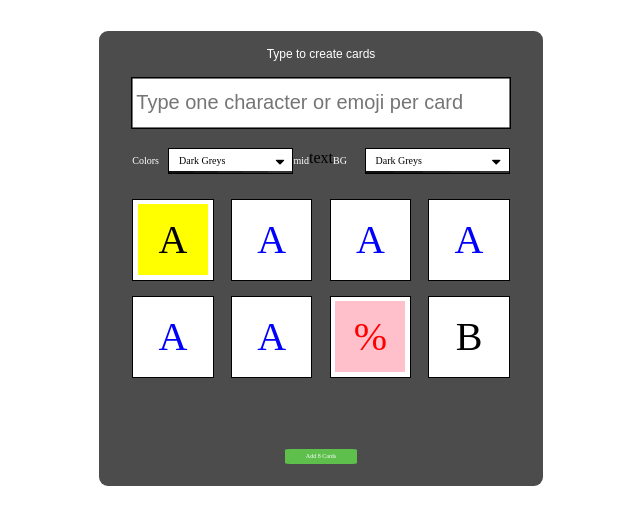
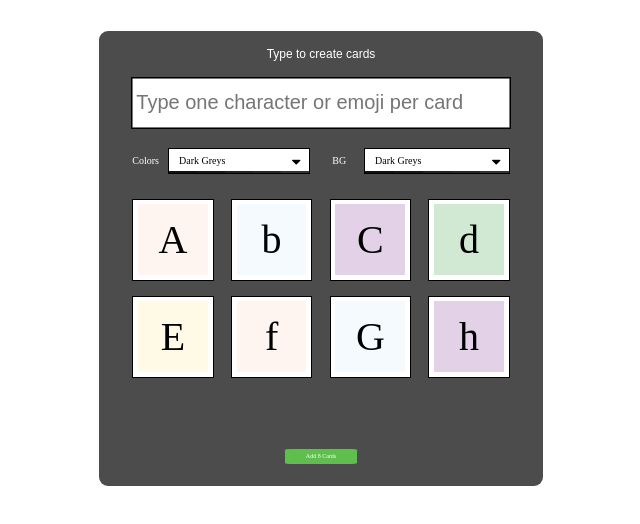
Before and after one commit to amirs12/card-editor, a Vue app: page / in a window 1280 px wide. Shown: the top 524 px of the page, without its empty margins (319-959 px from the left). Built offline with nearby package versions, Linux system fonts and the light colour scheme.

Commit message:
w props b4 input

```diff
--- a/src/App.vue
+++ b/src/App.vue
@@ -4,12 +4,15 @@
       <div class="type-title">Type to create cards</div>
       <CharactersInput />
       <section class="menus-container">
-        <ColorsMenu @applyColorPalette="applyColorPallete($event)" />
-        <div>{{colorPalette.title}}</div>
-        <BgMenu />
+        <ColorsMenu @applyColorPalette="applyColorPalette($event)" />
+        <BgMenu @applyBgPalette="applyBgPalette($event)"/>
       </section>
       <section class="preview-box">
-        <Cards />
+        <Cards
+          :chars="chars"
+          :colorPalette="colorPalette"
+          :bgPalette="bgPalette"
+        />
       </section>
       <SaveButton />
     </article>
@@ -33,11 +36,22 @@ export default {
     SaveButton
   },
   data: () => ({
-    colorPalette: {title: "text"}
+    colorPalette: {
+        title: "Black",
+        swatches: ["#000000", "#000000", "#000000", "#000000", "#000000"]
+      },
+    bgPalette: {
+        title: "Pastels",
+        swatches: ["#FFF5F0", "#F5FAFF", "#E3D1E8", "#D1E8D3", "#FFFAE5"]
+    },
+    chars: ["A", "b", "C", "d", "E", "f", "G", "h"]
   }),
   methods: {
-    applyColorPallete: function(palette) {
+    applyColorPalette: function(palette) {
       this.colorPalette = palette;
+    },
+    applyBgPalette: function(palette) {
+      this.bgPalette = palette;
     }
   }
 }
--- a/src/components/BgMenu.vue
+++ b/src/components/BgMenu.vue
@@ -1,7 +1,7 @@
 <template>
   <div class="bg-menu">
     <div class="bg-menu-title">BG</div>
-    <DropdownBox />
+    <DropdownBox @applypalette="applyBgPalette($event)"/>
   </div>
 </template>
 
@@ -12,6 +12,11 @@ export default {
   name: 'BgMenu',
   components: {
     DropdownBox
+  },
+  methods: {
+    applyBgPalette: function(palette) {
+      this.$emit('applyBgPalette', palette);
+    }
   }
 }
 </script>
--- a/src/components/Cards.vue
+++ b/src/components/Cards.vue
@@ -1,10 +1,13 @@
 <template>
   <ul class="cards">
-    <li v-for="(card, index) in cards" v-bind:key="index" class="card">
+    <li v-for="(char, index) in chars" v-bind:key="index" class="card">
       <div
         class="card-design"
-        :style="{'background-color': card.bg, 'color': card.color}"
-      >{{card.char}}</div>
+        :style="{
+          'background-color': bgPalette.swatches[index%5],
+          'color': colorPalette.swatches[index%5]
+        }"
+      >{{char}}</div>
     </li>
   </ul>
 </template>
@@ -12,49 +15,22 @@
 <script>
 export default {
   name: 'Cards',
+  props:{
+    chars:{
+      required:true,
+      type:Array
+    },
+    colorPalette:{
+      required:true,
+      type:Object
+    },
+    bgPalette:{
+      required:true,
+      type:Object
+    }
+  },
   data: () => ({
-    cards: [
-      {
-        bg: 'yellow',
-        color: 'black',
-        char: 'A'
-      },
-      {
-        bg: 'white',
-        color: 'blue',
-        char: 'A'
-      },
-      {
-        bg: 'white',
-        color: 'blue',
-        char: 'A'
-      },
-      {
-        bg: 'white',
-        color: 'blue',
-        char: 'A'
-      },
-      {
-        bg: 'white',
-        color: 'blue',
-        char: 'A'
-      },
-      {
-        bg: 'white',
-        color: 'blue',
-        char: 'A'
-      },
-      {
-        bg: 'pink',
-        color: 'red',
-        char: '%'
-      },
-      {
-        bg: 'white',
-        color: 'black',
-        char: 'B'
-      }
-    ]
+
   })
 }
 </script>
--- a/src/components/CharactersInput.vue
+++ b/src/components/CharactersInput.vue
@@ -18,7 +18,6 @@ export default {
 }
 </script>
 
-<!-- Add "scoped" attribute to limit CSS to this component only -->
 <style>
 .characters-input {
   width: 85%;
--- a/src/components/ColorsMenu.vue
+++ b/src/components/ColorsMenu.vue
@@ -2,7 +2,6 @@
   <div class="colors-menu">
     <div class="colors-menu-title">Colors</div>
     <DropdownBox @applypalette="applyColorPalette($event)"/>
-    <div>{{midP.title}}</div>
   </div>
 </template>
 
@@ -14,12 +13,8 @@ export default {
   components: {
     DropdownBox
   },
-  data: () => ({
-    midP: { title: 'mid' }
-  }),
   methods: {
     applyColorPalette: function(palette) {
-      this.midP = palette;
       this.$emit('applyColorPalette', palette);
     }
   }
```
